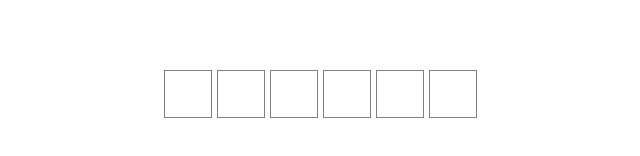
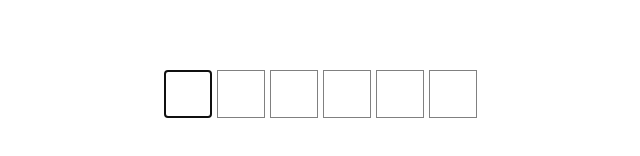
Before and after one commit to avadhutthorat/ui-component-library, a React (Vite) app in the folder ReactJs-Typescript/: page / in a window 1280 px wide. Shown: the part 306-462 px from the top of the page, without its empty margins (320-960 px from the left). Built offline with nearby package versions, Linux system fonts and the light colour scheme.

Commit message:
Otp code modification

```diff
--- a/ReactJs-Typescript/src/components/Otp/index.tsx
+++ b/ReactJs-Typescript/src/components/Otp/index.tsx
@@ -1,4 +1,4 @@
-import { useState, useRef } from "react";
+import { useState, useRef, useEffect } from "react";
 import type { KeyboardEvent } from "react";
 import "./style.css";
 
@@ -9,6 +9,15 @@ type OtpPropsType = {
 const Otp = ({ length = 6 }: OtpPropsType) => {
   const [otp, setOtp] = useState(new Array(length).fill(""));
   const otpRef = useRef<(HTMLInputElement | null)[]>([]);
+
+  useEffect(() => {
+    setOtp(new Array(length).fill(""));
+    otpRef.current[0]?.focus();
+  }, [length]);
+
+  //   useEffect(() => {
+  //     otpRef.current[0]?.focus();
+  //   }, []);
 
   const keyDownHandler = (
     e: KeyboardEvent<HTMLInputElement>,
```
Also changed, not shown: 1 other file (tests, documents, lock files or other folders).
